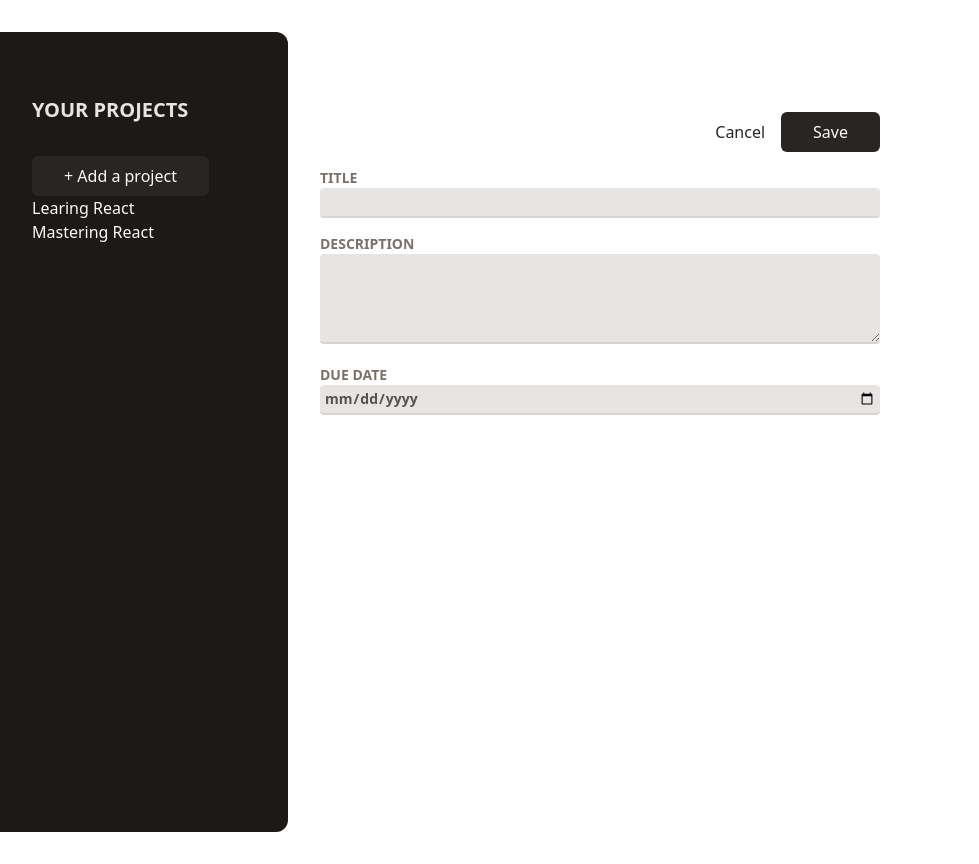
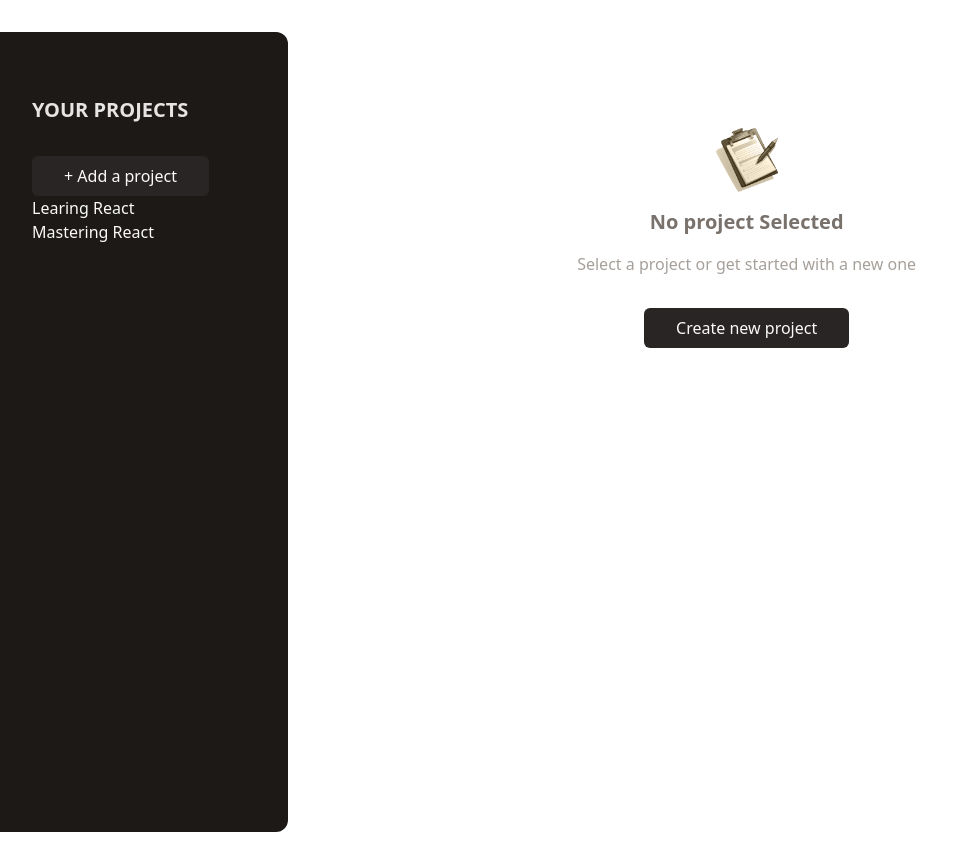
Before and after one commit to PikuzaMarie/project-management, a React (Vite) app: page / in a window 1280 px wide. Shown: the whole page, without its empty margins (0-979 px from the left). Built offline with nearby package versions, Linux system fonts and the light colour scheme.

Commit message:
feat: on add/create project event show a new project form

```diff
--- a/src/App.jsx
+++ b/src/App.jsx
@@ -1,11 +1,51 @@
+import { useState } from 'react';
 import { ProjectsSidebar } from './components/ProjectsSidebar';
 import { NewProject } from './components/NewProject';
+import { NoProjectSelected } from './components/NoProjectSelected';
+
+const INITIAL_PROJECTS_STATE = {
+  // selectedProjectId variable holds one of three possible values
+  // 1) undefined - neither certain project was selected nor add project button was clicked
+  // 2) null - add project button was clicked
+  // 3) id value - a project with ceratain id was selected
+  // initially set to undefined
+  selectedProjectId: undefined,
+  projects: [],
+};
 
 function App() {
+  const [projectsState, setProjectsState] = useState(INITIAL_PROJECTS_STATE);
+
+  const handleStartAddProject = () => {
+    setProjectsState(prevState => {
+      return {
+        ...prevState,
+        selectedProjectId: null,
+      };
+    });
+  };
+
+  let content;
+
+  switch (projectsState.selectedProjectId) {
+    case undefined: {
+      content = <NoProjectSelected onAddProject={handleStartAddProject} />;
+      break;
+    }
+    case null: {
+      content = <NewProject />;
+      break;
+    }
+    default: {
+      content = <NoProjectSelected onAddProject={handleStartAddProject} />;
+      break;
+    }
+  }
+
   return (
     <main className="my-8 flex h-screen gap-8">
-      <ProjectsSidebar />
-      <NewProject />
+      <ProjectsSidebar onAddProject={handleStartAddProject} />
+      {content}
     </main>
   );
 }
--- a/src/components/NoProjectSelected/NoProjectSelected.jsx
+++ b/src/components/NoProjectSelected/NoProjectSelected.jsx
@@ -1,7 +1,7 @@
 import { PrimaryButton } from '../PrimaryButton';
 import noProjectImage from '../../assets/no-projects.png';
 
-export function NoProjectSelected() {
+export function NoProjectSelected({ onAddProject }) {
   return (
     <div className="mt-24 w-2/3 text-center">
       <img
@@ -16,7 +16,7 @@ export function NoProjectSelected() {
         Select a project or get started with a new one
       </p>
       <p className="mt-8">
-        <PrimaryButton>Create new project</PrimaryButton>
+        <PrimaryButton onClick={onAddProject}>Create new project</PrimaryButton>
       </p>
     </div>
   );
--- a/src/components/ProjectsSidebar/ProjectsSidebar.jsx
+++ b/src/components/ProjectsSidebar/ProjectsSidebar.jsx
@@ -1,12 +1,12 @@
 import { PrimaryButton } from '../PrimaryButton';
 
-export function ProjectsSidebar() {
+export function ProjectsSidebar({ onAddProject }) {
   return (
     <aside className="w-1/3 rounded-r-xl bg-stone-900 px-8 py-16 text-stone-50 md:w-72">
       <h2 className="mb-8 font-bold text-stone-200 uppercase md:text-xl">
         Your projects
       </h2>
-      <PrimaryButton>+ Add a project</PrimaryButton>
+      <PrimaryButton onClick={onAddProject}>+ Add a project</PrimaryButton>
       <ul>
         <li>Learing React</li>
         <li>Mastering React</li>
```
